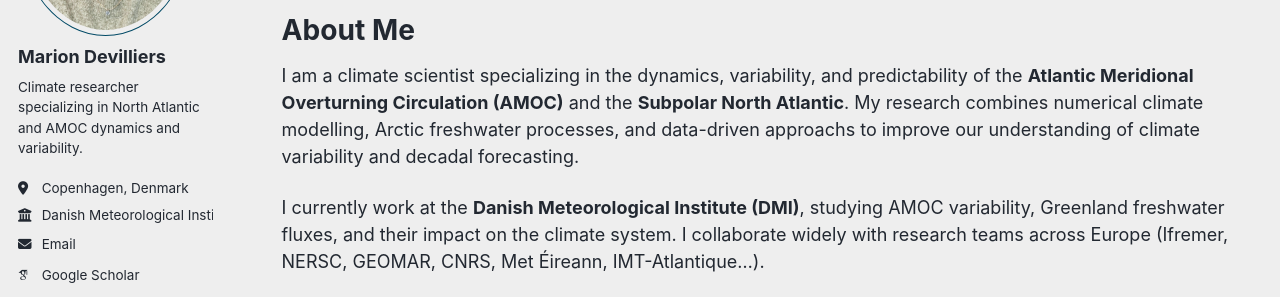
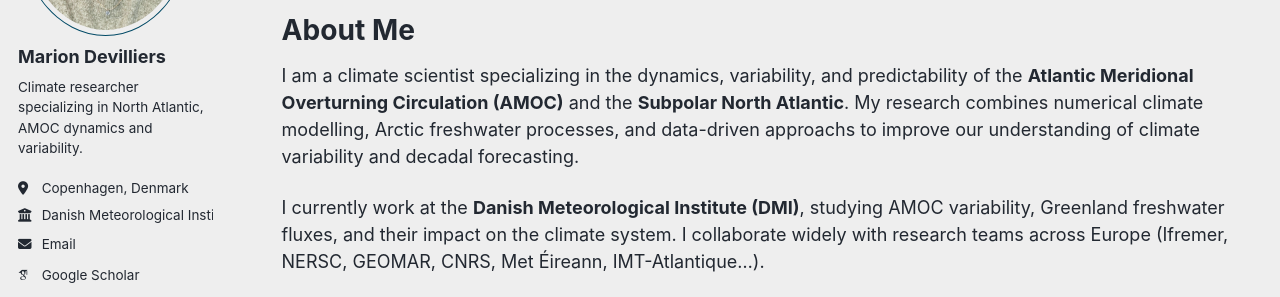
Before and after one commit to mariondevilliers/mariondevilliers.github.io, a Jekyll site: the page built from _pages/about.md, in a window 1280 px wide. Shown: the part 283-580 px from the top of the page. Built offline with Jekyll 4.4.1, drawn with Linux system fonts in a browser that asks for light colours; some web fonts are replaced; a script bundle is joined from its source files by our own code; library files that are not in the unit come from our copies.

Commit message:
Update _config.yml

```diff
--- a/_config.yml
+++ b/_config.yml
@@ -24,7 +24,7 @@ repository               : "mariondevilliers/mariondevilliers.github.io"
 author:
   name             : "Marion Devilliers"
   avatar           : photo_Marion_Devilliers.jpg
-  bio              : "Climate researcher specializing in North Atlantic and AMOC dynamics and variability."
+  bio              : "Climate researcher specializing in North Atlantic, AMOC dynamics and variability."
   location         : "Copenhagen, Denmark"
   employer         : "Danish Meteorological Institute (DMI)"
   email            : "marion.devilliers@gmail.com"
```
